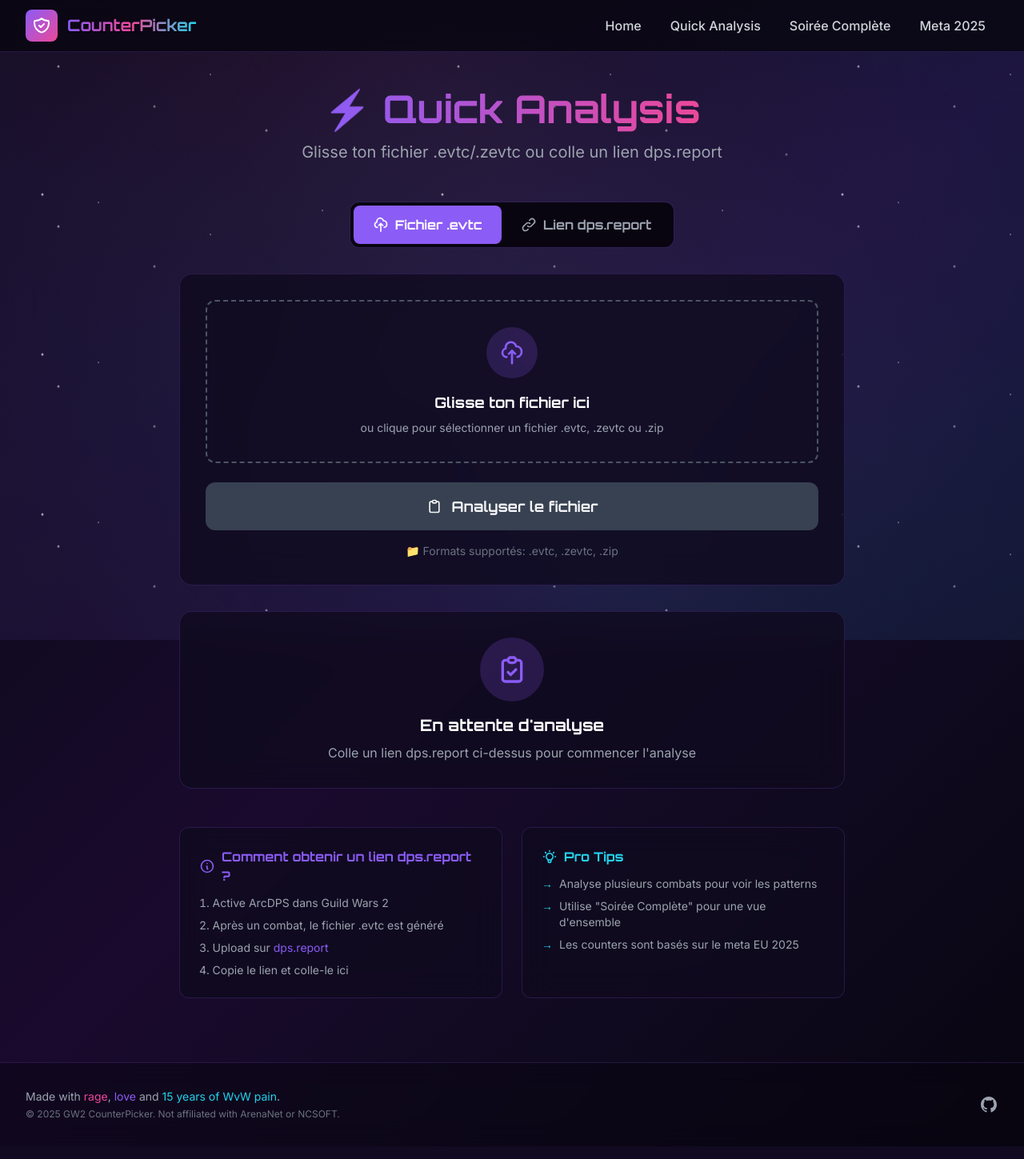
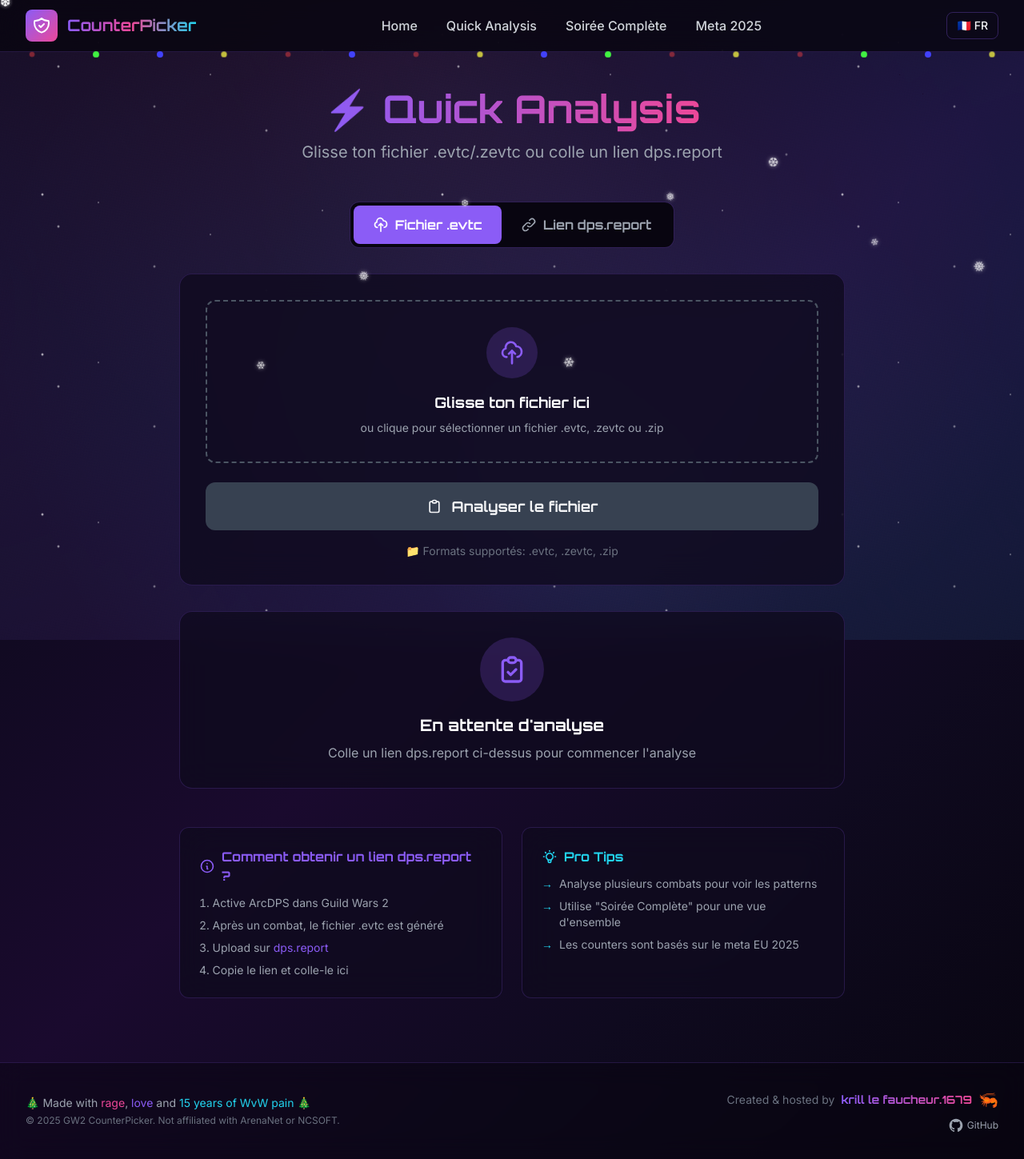
Before and after one commit to Roddygithub/gw2-counterpicker, a FastAPI app: page /analyze in a window 1280 px wide. Shown: the whole page at 80% size. Run offline with FastAPI, Linux system fonts and the light colour scheme; some libraries are stand-ins or nearby versions.

Commit message:
Add Christmas decorations, language toggle, creator credits (krill le faucheur.1679)

```diff
--- a/templates/base.html
+++ b/templates/base.html
@@ -145,6 +145,64 @@
             100% { background-position: 500px 200px; }
         }
 
+        /* Christmas snowflakes */
+        .snowflake {
+            position: fixed;
+            top: -10px;
+            z-index: 100;
+            color: #fff;
+            font-size: 1em;
+            text-shadow: 0 0 5px rgba(255,255,255,0.7);
+            animation: snowfall linear infinite;
+            pointer-events: none;
+            opacity: 0.8;
+        }
+
+        @keyframes snowfall {
+            0% { transform: translateY(-10px) rotate(0deg); }
+            100% { transform: translateY(100vh) rotate(360deg); }
+        }
+
+        .snowflake:nth-child(1) { left: 5%; animation-duration: 10s; animation-delay: 0s; font-size: 0.8em; }
+        .snowflake:nth-child(2) { left: 15%; animation-duration: 12s; animation-delay: 1s; font-size: 1.2em; }
+        .snowflake:nth-child(3) { left: 25%; animation-duration: 8s; animation-delay: 2s; font-size: 0.9em; }
+        .snowflake:nth-child(4) { left: 35%; animation-duration: 14s; animation-delay: 0.5s; font-size: 1em; }
+        .snowflake:nth-child(5) { left: 45%; animation-duration: 11s; animation-delay: 3s; font-size: 0.7em; }
+        .snowflake:nth-child(6) { left: 55%; animation-duration: 9s; animation-delay: 1.5s; font-size: 1.1em; }
+        .snowflake:nth-child(7) { left: 65%; animation-duration: 13s; animation-delay: 2.5s; font-size: 0.85em; }
+        .snowflake:nth-child(8) { left: 75%; animation-duration: 10s; animation-delay: 4s; font-size: 1em; }
+        .snowflake:nth-child(9) { left: 85%; animation-duration: 15s; animation-delay: 0.8s; font-size: 0.75em; }
+        .snowflake:nth-child(10) { left: 95%; animation-duration: 11s; animation-delay: 2s; font-size: 1.15em; }
+
+        /* Christmas lights on nav */
+        .christmas-lights {
+            position: absolute;
+            bottom: -8px;
+            left: 0;
+            right: 0;
+            height: 8px;
+            display: flex;
+            justify-content: space-around;
+            pointer-events: none;
+        }
+
+        .light {
+            width: 8px;
+            height: 8px;
+            border-radius: 50%;
+            animation: twinkle 1.5s ease-in-out infinite;
+        }
+
+        .light:nth-child(odd) { background: #ff4444; animation-delay: 0s; }
+        .light:nth-child(even) { background: #44ff44; animation-delay: 0.75s; }
+        .light:nth-child(3n) { background: #4444ff; animation-delay: 0.5s; }
+        .light:nth-child(4n) { background: #ffff44; animation-delay: 0.25s; }
+
+        @keyframes twinkle {
+            0%, 100% { opacity: 1; transform: scale(1); }
+            50% { opacity: 0.4; transform: scale(0.8); }
+        }
+
         /* Glowing card effect */
         .glow-card {
             background: rgba(15, 10, 31, 0.8);
@@ -247,13 +305,32 @@
 
     {% block extra_head %}{% endblock %}
 </head>
-<body class="text-gray-100 antialiased">
+<body class="text-gray-100 antialiased" x-data="{ lang: localStorage.getItem('lang') || 'fr' }" x-init="$watch('lang', val => localStorage.setItem('lang', val))">
     <!-- Background effects -->
     <div class="nebula-bg"></div>
     <div class="stars"></div>
 
+    <!-- Christmas Snowflakes -->
+    <div class="snowflake">❄</div>
+    <div class="snowflake">❅</div>
+    <div class="snowflake">❆</div>
+    <div class="snowflake">❄</div>
+    <div class="snowflake">❅</div>
+    <div class="snowflake">❆</div>
+    <div class="snowflake">❄</div>
+    <div class="snowflake">❅</div>
+    <div class="snowflake">❆</div>
+    <div class="snowflake">❄</div>
+
     <!-- Navigation -->
     <nav class="fixed top-0 left-0 right-0 z-50 bg-gw2-darker/80 backdrop-blur-lg border-b border-gw2-purple/20">
+        <!-- Christmas Lights -->
+        <div class="christmas-lights">
+            <div class="light"></div><div class="light"></div><div class="light"></div><div class="light"></div>
+            <div class="light"></div><div class="light"></div><div class="light"></div><div class="light"></div>
+            <div class="light"></div><div class="light"></div><div class="light"></div><div class="light"></div>
+            <div class="light"></div><div class="light"></div><div class="light"></div><div class="light"></div>
+        </div>
         <div class="max-w-7xl mx-auto px-4 sm:px-6 lg:px-8">
             <div class="flex items-center justify-between h-16">
                 <!-- Logo -->
@@ -284,6 +361,13 @@
                     </a>
                 </div>
 
+                <!-- Language Toggle -->
+                <button @click="lang = lang === 'fr' ? 'en' : 'fr'"
+                        class="px-3 py-1.5 rounded-lg text-sm font-medium border border-gw2-purple/30 hover:border-gw2-purple hover:bg-gw2-purple/20 transition-all flex items-center gap-2">
+                    <span x-show="lang === 'fr'">🇫🇷 FR</span>
+                    <span x-show="lang === 'en'">🇬🇧 EN</span>
+                </button>
+
                 <!-- Mobile menu button -->
                 <button class="md:hidden p-2 rounded-lg text-gray-300 hover:text-white hover:bg-gw2-purple/20"
                         @click="mobileMenu = !mobileMenu"
@@ -307,18 +391,28 @@
             <div class="flex flex-col md:flex-row justify-between items-center space-y-4 md:space-y-0">
                 <div class="text-center md:text-left">
                     <p class="text-gray-400 text-sm">
-                        Made with <span class="text-cyber-pink">rage</span>, <span class="text-gw2-purple">love</span> and <span class="text-cyber-cyan">15 years of WvW pain</span>.
+                        🎄 Made with <span class="text-cyber-pink">rage</span>, <span class="text-gw2-purple">love</span> and <span class="text-cyber-cyan">15 years of WvW pain</span> 🎄
                     </p>
                     <p class="text-gray-500 text-xs mt-1">
                         © 2025 GW2 CounterPicker. Not affiliated with ArenaNet or NCSOFT.
                     </p>
                 </div>
-                <div class="flex items-center space-x-4">
-                    <a href="https://github.com" target="_blank" class="text-gray-400 hover:text-white transition-colors">
-                        <svg class="w-6 h-6" fill="currentColor" viewBox="0 0 24 24">
-                            <path fill-rule="evenodd" clip-rule="evenodd" d="M12 2C6.477 2 2 6.477 2 12c0 4.42 2.865 8.17 6.839 9.49.5.092.682-.217.682-.482 0-.237-.008-.866-.013-1.7-2.782.604-3.369-1.34-3.369-1.34-.454-1.156-1.11-1.464-1.11-1.464-.908-.62.069-.608.069-.608 1.003.07 1.531 1.03 1.531 1.03.892 1.529 2.341 1.087 2.91.831.092-.646.35-1.086.636-1.336-2.22-.253-4.555-1.11-4.555-4.943 0-1.091.39-1.984 1.029-2.683-.103-.253-.446-1.27.098-2.647 0 0 .84-.269 2.75 1.025A9.578 9.578 0 0112 6.836c.85.004 1.705.114 2.504.336 1.909-1.294 2.747-1.025 2.747-1.025.546 1.377.203 2.394.1 2.647.64.699 1.028 1.592 1.028 2.683 0 3.842-2.339 4.687-4.566 4.935.359.309.678.919.678 1.852 0 1.336-.012 2.415-.012 2.743 0 .267.18.578.688.48C19.138 20.167 22 16.418 22 12c0-5.523-4.477-10-10-10z"></path>
-                        </svg>
-                    </a>
+                <div class="flex flex-col items-center md:items-end space-y-2">
+                    <div class="flex items-center gap-2 text-sm">
+                        <span class="text-gray-500">Created & hosted by</span>
+                        <span class="font-display font-bold bg-gradient-to-r from-gw2-purple to-cyber-pink bg-clip-text text-transparent">
+                            krill le faucheur.1679
+                        </span>
+                        <span class="text-xl">🦐</span>
+                    </div>
+                    <div class="flex items-center space-x-4">
+                        <a href="https://github.com/Roddygithub/gw2-counterpicker" target="_blank" class="text-gray-400 hover:text-white transition-colors flex items-center gap-1 text-xs">
+                            <svg class="w-5 h-5" fill="currentColor" viewBox="0 0 24 24">
+                                <path fill-rule="evenodd" clip-rule="evenodd" d="M12 2C6.477 2 2 6.477 2 12c0 4.42 2.865 8.17 6.839 9.49.5.092.682-.217.682-.482 0-.237-.008-.866-.013-1.7-2.782.604-3.369-1.34-3.369-1.34-.454-1.156-1.11-1.464-1.11-1.464-.908-.62.069-.608.069-.608 1.003.07 1.531 1.03 1.531 1.03.892 1.529 2.341 1.087 2.91.831.092-.646.35-1.086.636-1.336-2.22-.253-4.555-1.11-4.555-4.943 0-1.091.39-1.984 1.029-2.683-.103-.253-.446-1.27.098-2.647 0 0 .84-.269 2.75 1.025A9.578 9.578 0 0112 6.836c.85.004 1.705.114 2.504.336 1.909-1.294 2.747-1.025 2.747-1.025.546 1.377.203 2.394.1 2.647.64.699 1.028 1.592 1.028 2.683 0 3.842-2.339 4.687-4.566 4.935.359.309.678.919.678 1.852 0 1.336-.012 2.415-.012 2.743 0 .267.18.578.688.48C19.138 20.167 22 16.418 22 12c0-5.523-4.477-10-10-10z"></path>
+                            </svg>
+                            GitHub
+                        </a>
+                    </div>
                 </div>
             </div>
         </div>
```
